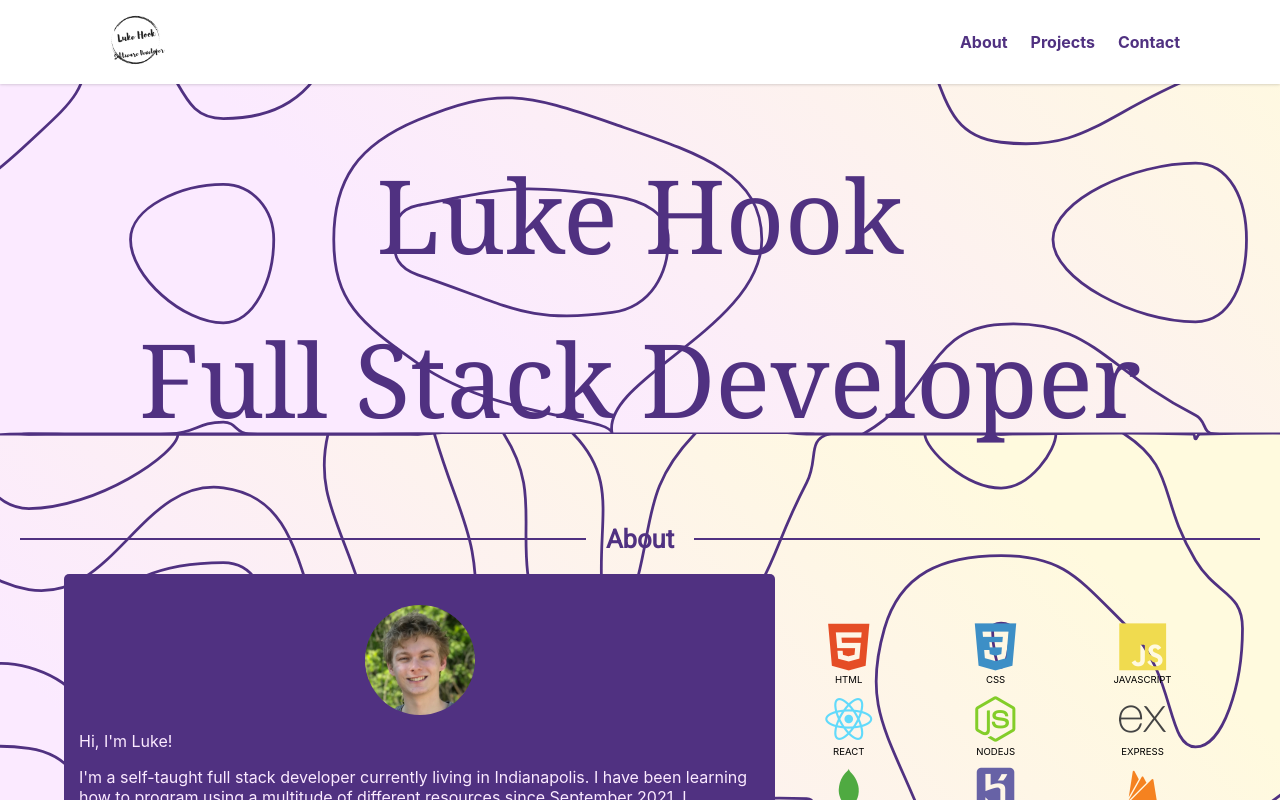
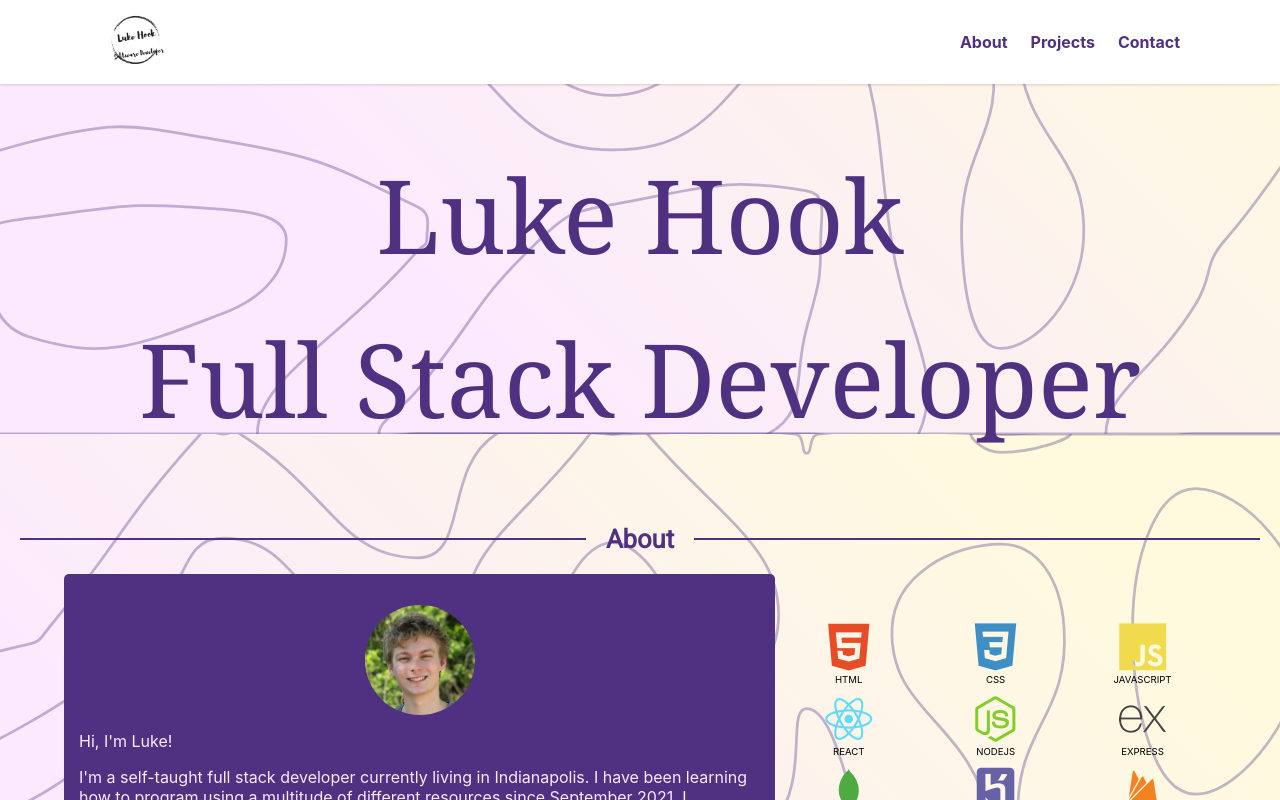
Before and after one commit to luhook04/personal-portfolio, a React (Create React App) app: page / in a window 1280 px wide. Shown: the top 800 px of the page. Built offline with nearby package versions, Linux system fonts and the light colour scheme; a web font is replaced by a local one.

Commit message:
Change opacity on background lines

```diff
--- a/src/App.css
+++ b/src/App.css
@@ -13,7 +13,7 @@ html {
   background-attachment: fixed;
   background-size: 2000px;
   background-position: center;
-  background-image: url("./assets/background.svg");
+  background-image: url("./assets/background2.svg");
 }
 
 header a {
```
Also changed, not shown: src/assets/background2.svg (added).
